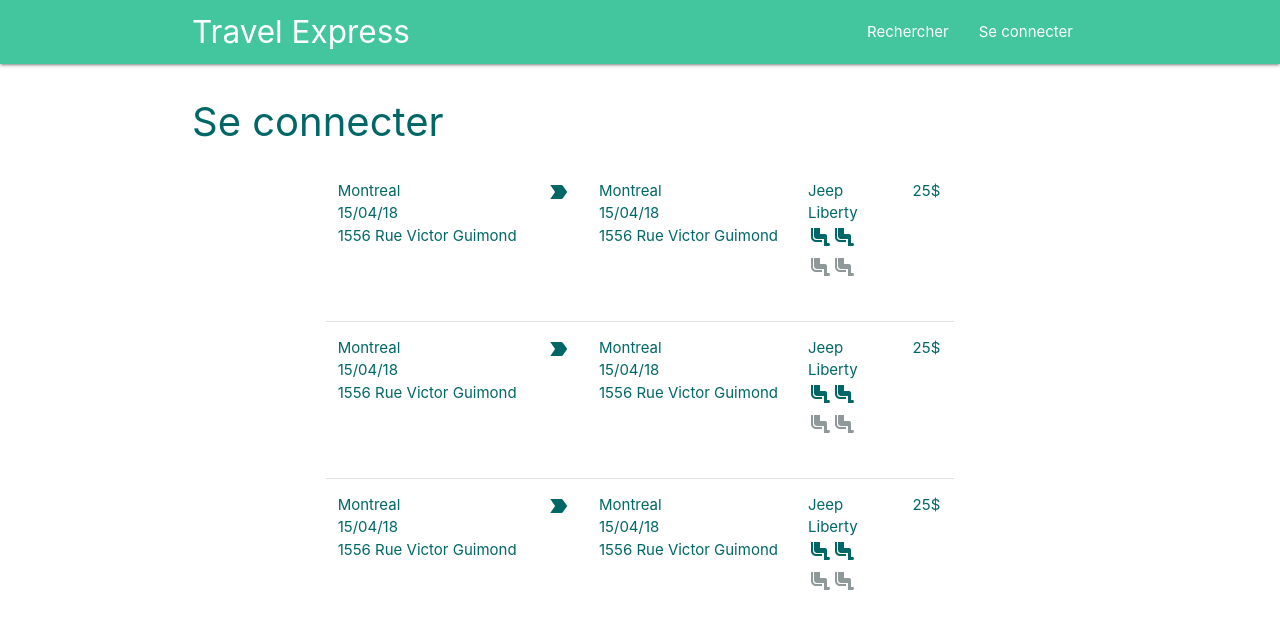
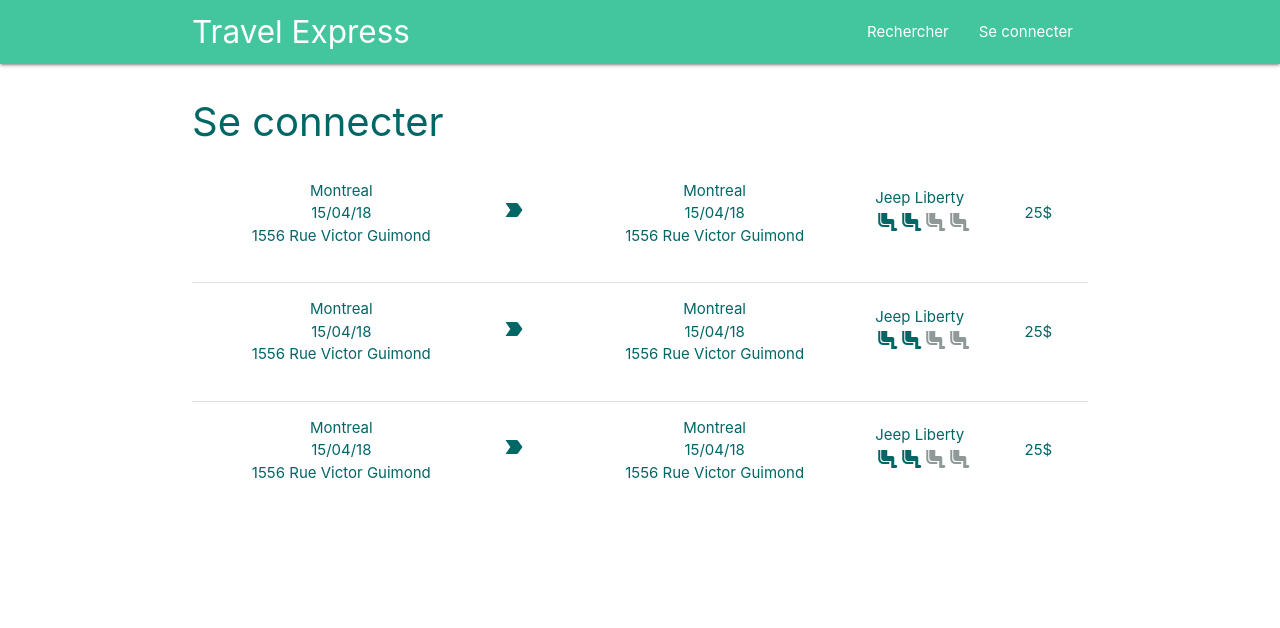
Before and after one commit to felixSabatie/TravelExpress, a Vue app in the folder front/: page /login in a window 1280 px wide. Shown: the top 628 px of the page. Built offline with nearby package versions, Linux system fonts and the light colour scheme.

Commit message:
Little css

```diff
--- a/front/src/components/Lift.vue
+++ b/front/src/components/Lift.vue
@@ -33,6 +33,14 @@
   }
 </script>
 
-<style scoped>
+<style lang="scss">
+  @import '../styles/colors';
+
+  .lift {
+    display: flex;
+    flex-direction: row;
+    align-items : center;
+  }
+
 
 </style>
--- a/front/src/components/Location.vue
+++ b/front/src/components/Location.vue
@@ -18,6 +18,12 @@
   }
 </script>
 
-<style scoped>
+<style lang="scss">
+  @import '../styles/colors';
+
+  .location{
+    text-align : center;
+  }
+
 
 </style>
--- a/front/src/components/Seats.vue
+++ b/front/src/components/Seats.vue
@@ -21,6 +21,12 @@
 
 <style lang="scss">
   @import '../styles/colors';
+
+  .seats{
+    display: flex;
+    flex-direction: row;
+  }
+
   .takenSeats{
     color: #909999;
   }
--- a/front/src/views/lift/ListLifts.vue
+++ b/front/src/views/lift/ListLifts.vue
@@ -1,6 +1,6 @@
 <template>
   <div class="listLifts">
-    <div class="container">
+    <!--<div class="container">-->
       <!--v-for "item in items"-->
       <div class="section">
         <Lift></Lift>
@@ -17,7 +17,7 @@
       <div class="section">
         <Lift></Lift>
       </div>
-    </div>
+    <!--</div>-->
   </div>
 </template>
 
```
